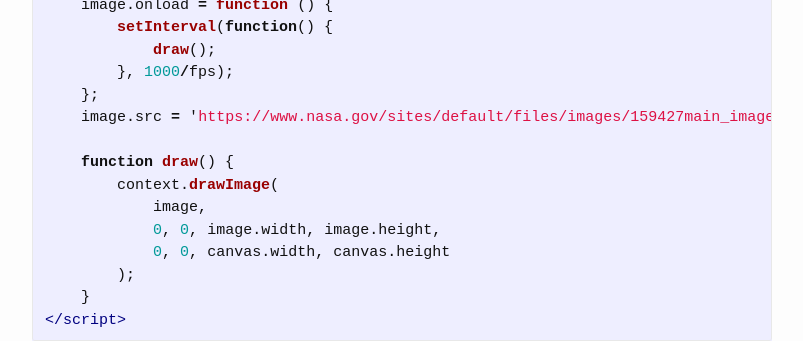
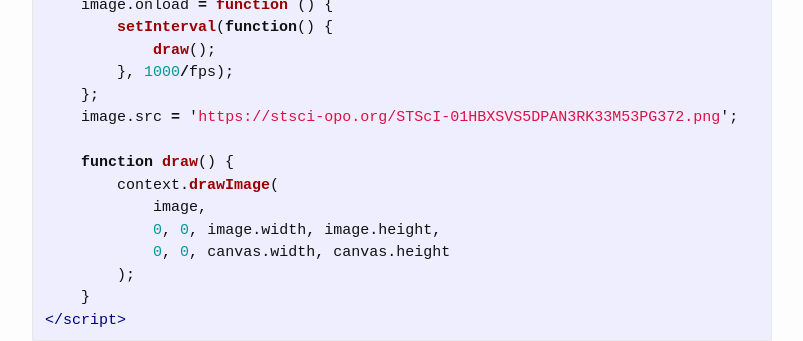
Before and after one commit to childsish/childsish.github.io, a Jekyll site: the page built from _posts/2017-01-16-canvas-zooming.md, in a window 1280 px wide and 900 px high, scrolled down 467 px. Shown: the part 151-492 px from the top of the window, without its empty margins (238-1041 px from the left). Built offline with Jekyll 4.4.1, drawn with Linux system fonts in a browser that asks for light colours; comment, search, counter and statistics services are not loaded; some of the changed lines change nothing that is shown.

Commit message:
update canvas zooming post image

```diff
--- a/_posts/2017-01-16-canvas-zooming.md
+++ b/_posts/2017-01-16-canvas-zooming.md
@@ -31,7 +31,7 @@
             draw();
         }, 1000/fps);
     };
-    image.src = 'https://www.nasa.gov/sites/default/files/images/159427main_image_feature_666_ys_full.jpg';
+    image.src = 'https://stsci-opo.org/STScI-01HBXSVS5DPAN3RK33M53PG372.png';
 
     function draw() {
         context.drawImage(
```
